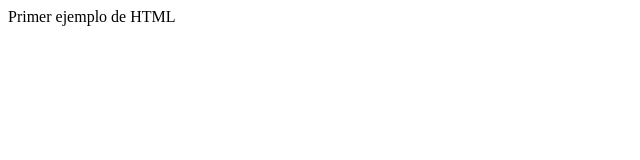
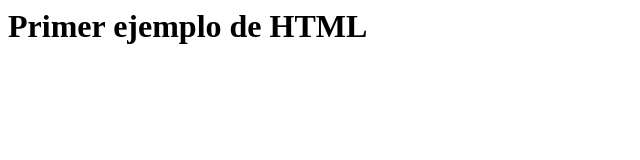
Before and after one commit to pablogarcia6252/primer-repositorio, a plain HTML site: page public_html/index.html in a window 1280 px wide. Shown: the whole page, without its empty margins (0-640 px from the left). Drawn offline with Linux system fonts and the light colour scheme.

Commit message:
Se agrego encabezado

```diff
--- a/public_html/index.html
+++ b/public_html/index.html
@@ -1,5 +1,5 @@
 <html>
 	<body>
-		Primer ejemplo de HTML
+		<h1> Primer ejemplo de HTML </h1>
 	</body>
 </html>
```
